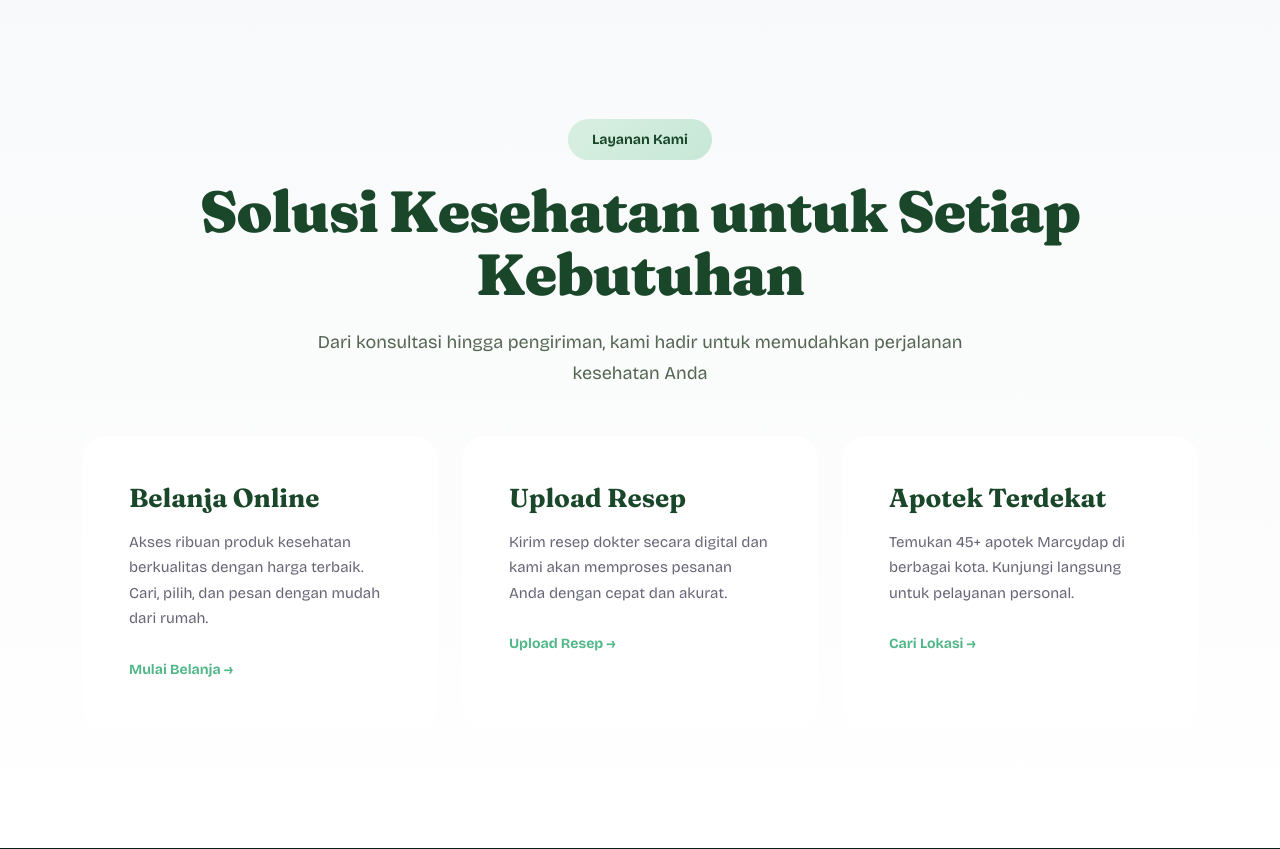
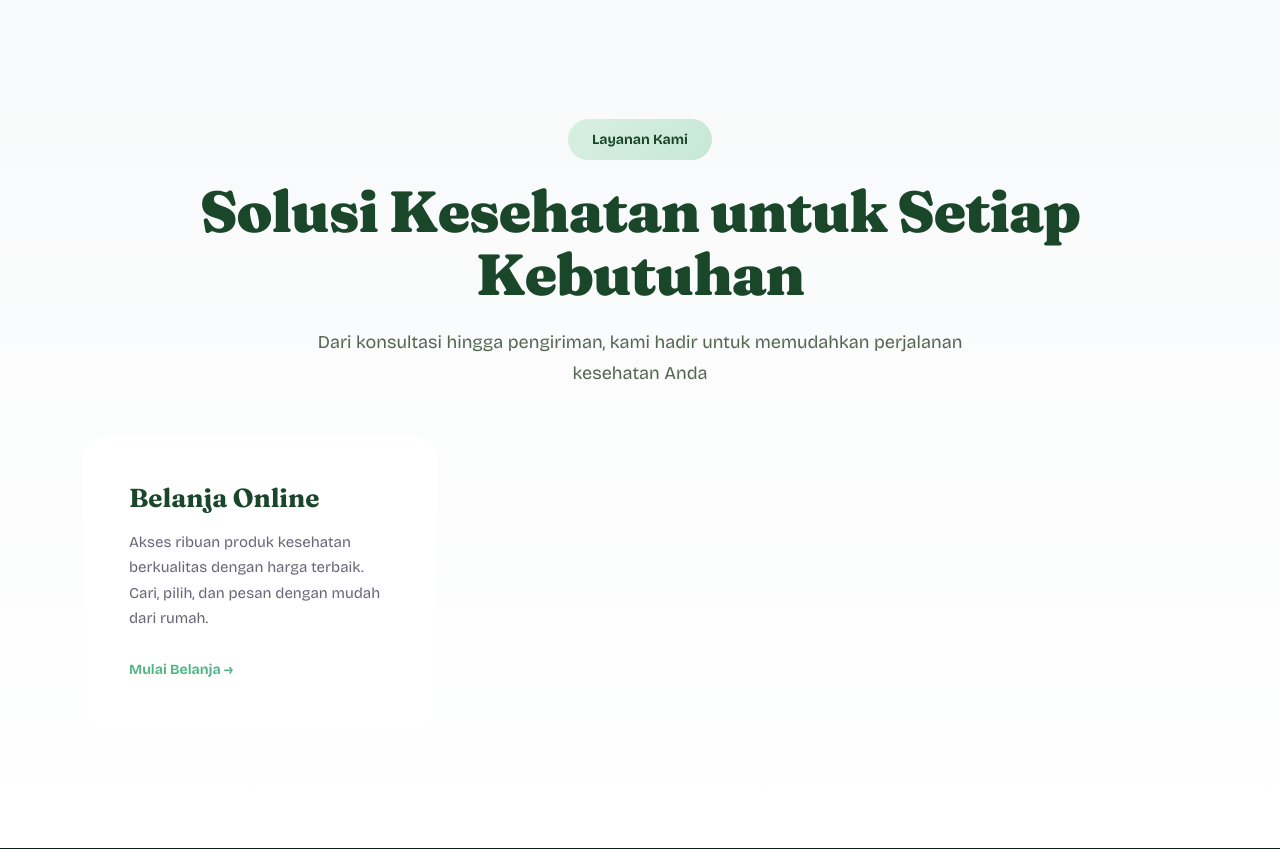
Before and after one commit to Misthoz/Project-Lock-In--Apotek-, a PHP site: page /dashboard.php in a window 1280 px wide. Shown: the part 846-1695 px from the top of the page. Run offline with PHP 8.4, Linux system fonts and the light colour scheme.

Commit message:
Remove unused service cards from dashboard.php for improved clarity and focus on key offerings

```diff
--- a/main/dashboard.php
+++ b/main/dashboard.php
@@ -293,8 +293,6 @@
             </div>
             <div class="row g-4">
                 <div class="col-lg-4"><div class="service-card"><h3>Belanja Online</h3><p>Akses ribuan produk kesehatan berkualitas dengan harga terbaik. Cari, pilih, dan pesan dengan mudah dari rumah.</p><a href="produk.php" class="service-link">Mulai Belanja →</a></div></div>
-                <div class="col-lg-4"><div class="service-card"><h3>Upload Resep</h3><p>Kirim resep dokter secara digital dan kami akan memproses pesanan Anda dengan cepat dan akurat.</p><a href="#" class="service-link">Upload Resep →</a></div></div>
-                <div class="col-lg-4"><div class="service-card"><h3>Apotek Terdekat</h3><p>Temukan 45+ apotek Marcydap di berbagai kota. Kunjungi langsung untuk pelayanan personal.</p><a href="#" class="service-link">Cari Lokasi →</a></div></div>
             </div>
         </div>
     </section>
```
